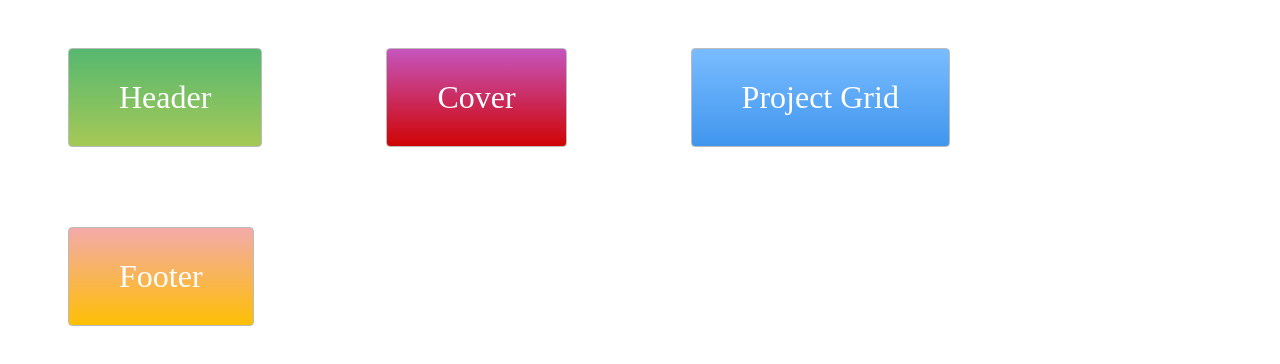
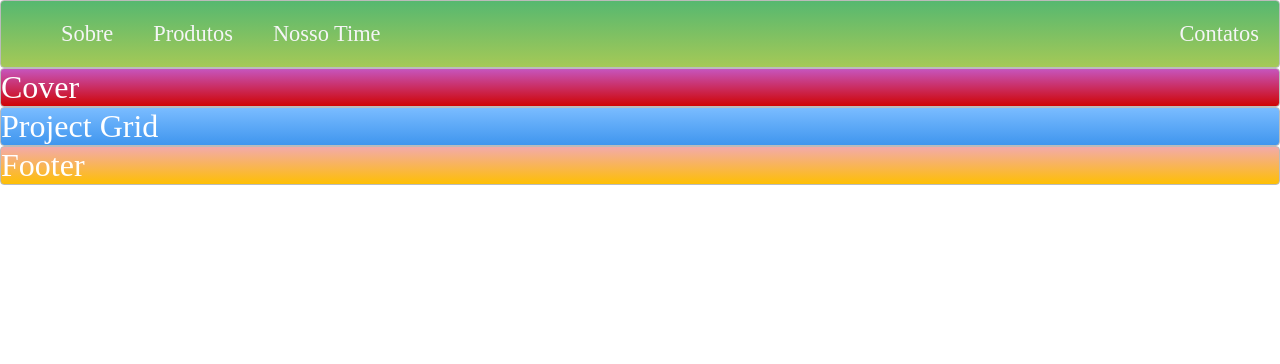
Before and after one commit to giovanaaline/website-gridcss, a plain HTML site: page index.html in a window 1280 px wide. Drawn offline with Linux system fonts and the light colour scheme.

Commit message:
Navigation bar - parte 1

```diff
--- a/index.html
+++ b/index.html
@@ -5,7 +5,14 @@
   <link rel="stylesheet" type="text/css" href="./style.css">
 </head>
 <body>
-  <div class="zone green">Header</div>
+  <nav class="zone green">
+    <ul class="main-nav">
+      <li><a href="">Sobre</a></li>
+      <li><a href="">Produtos</a></li>
+      <li><a href="">Nosso Time</a></li>
+      <li class="push"><a href="">Contatos</a></li>
+    </ul>
+  </nav>
   <div class="zone red">Cover</div>
   <div class="zone blue">Project Grid</div>
   <div class="zone yellow">Footer</div>
--- a/style.css
+++ b/style.css
@@ -1,8 +1,11 @@
+body{
+    margin: auto 0;
+}
 .zone {
-    padding:30px 50px;
-    margin:40px 60px;
+    /*padding:30px 50px;
+    margin:40px 60px;*/
     cursor:pointer;
-    display:inline-block;
+    /*display:inline-block;*/
     color:#FFF;
     font-size:2em;
     border-radius:4px;
@@ -15,6 +18,23 @@
     -moz-box-shadow:rgba(0,0,0,0.8) 0px 5px 15px, inset rgba(0,0,0,0.15) 0px -10px 20px;
     -o-box-shadow:rgba(0,0,0,0.8) 0px 5px 15px, inset rgba(0,0,0,0.15) 0px -10px 20px;
     box-shadow:rgba(0,0,0,0.8) 0px 5px 15px, inset rgba(0,0,0,0.15) 0px -10px 20px;
+}
+/* NAV */
+.main-nav{
+    display: flex;
+    list-style:none;
+    font-size:0.7em;
+    margin:0
+}
+.push{
+    margin-left: auto;
+}
+li {
+    padding: 20px;
+}
+a {
+    color: #f5f5f6;
+    text-decoration: none;
 }
 
 /*https://paulund.co.uk/how-to-create-shiny-css-buttons*/
```
